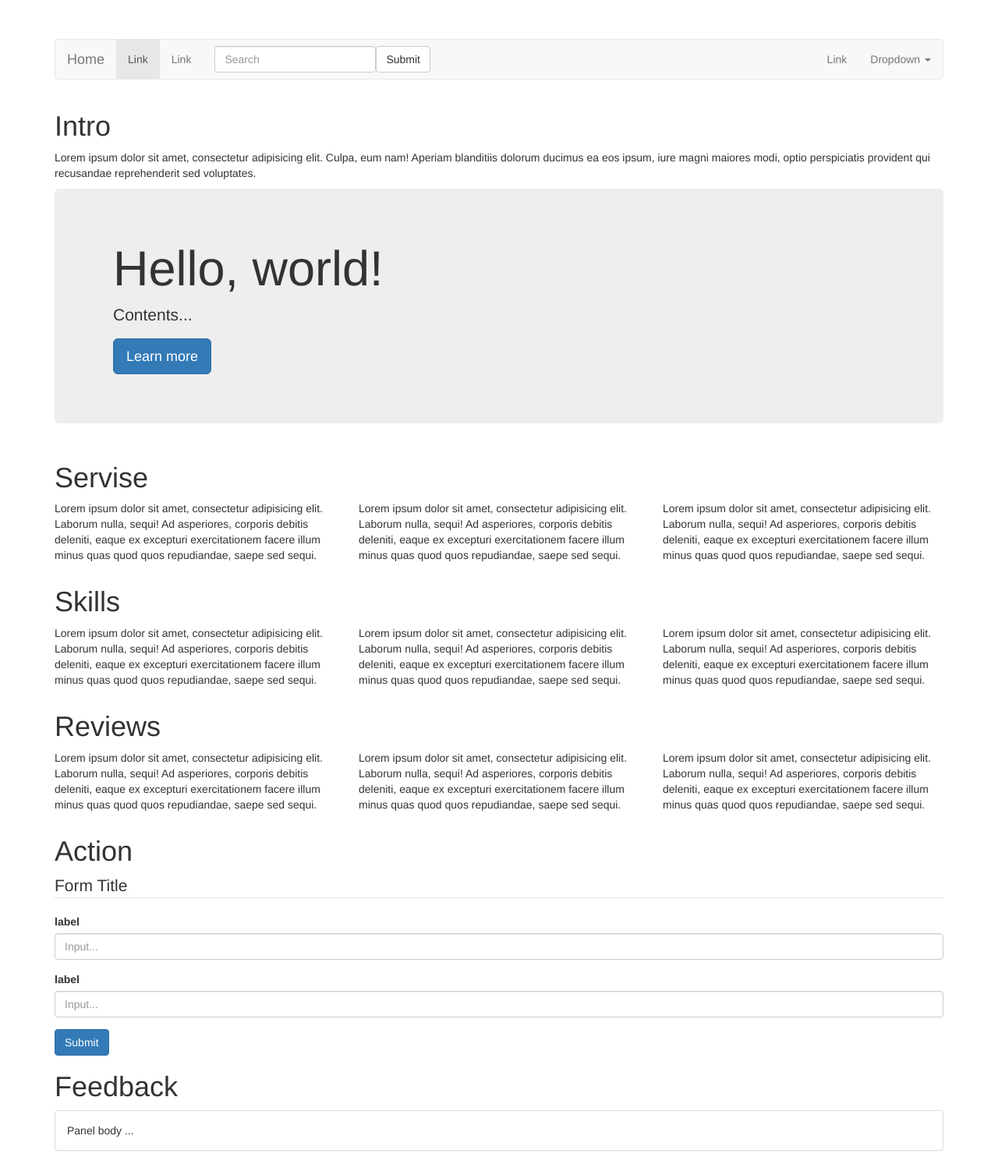
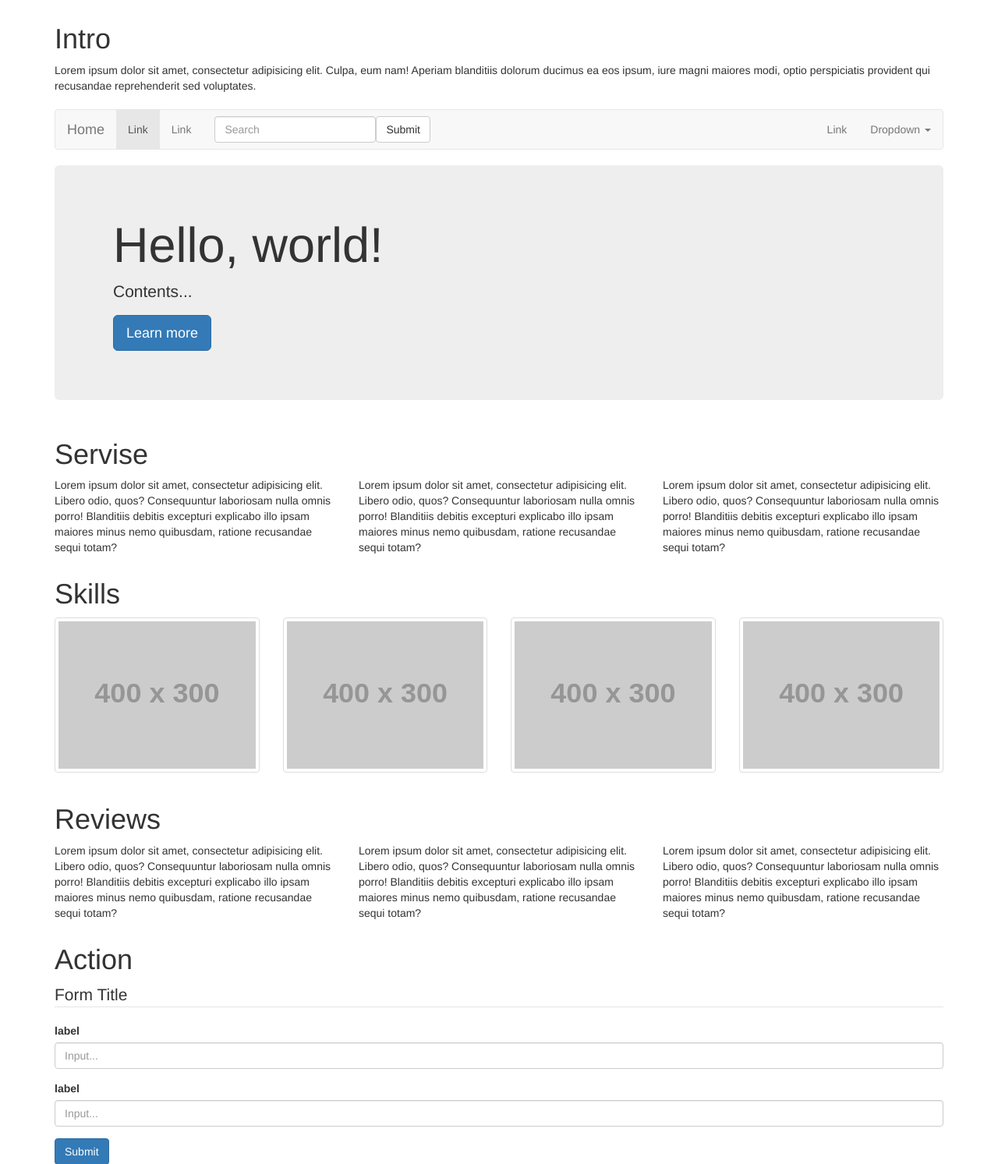
Before and after one commit to beatum/landing, a Django app: page / in a window 1280 px wide. Shown: the top 1493 px of the page at 78% size. Run offline with Django 3.2, Linux system fonts and the light colour scheme; some libraries are stand-ins or nearby versions.

Commit message:
Main templates for start landing page

```diff
--- a/landing/page/static/css/landing-page.css
+++ b/landing/page/static/css/landing-page.css
@@ -15,8 +15,8 @@ code and optimize to reponsive with nested style.
 TABLE OF CONTENTS
 
 1. HTML & BODY              / #wrapper
-2. Main navigation          / #navbar
-3. Intro section            / #intro
+2. Intro section            / #intro
+3. Main navigation          / #navbar
 4. Promo section            / #promo
 5. Service section          / #service
 6. Skills section           / #skills
@@ -55,9 +55,10 @@ body {
 #wrapper{
     padding-bottom: 50px;
 }
+
 /*------------------------------------------------------------------
-2. Main navigation
+2. Intro
 -------------------------------------------------------------------*/
-#navbar {
-    padding-top: 50px;
+#intro {
+    padding: 10px 0;
 }
--- a/landing/page/templates/page/index.html
+++ b/landing/page/templates/page/index.html
@@ -2,6 +2,15 @@
 {% load static %}
 {% block body_content %}
   <div id="wrapper">
+    <div id="intro">
+      <div class="container">
+        <h1>Intro</h1>
+
+        <p>Lorem ipsum dolor sit amet, consectetur adipisicing elit. Culpa, eum nam! Aperiam blanditiis dolorum ducimus
+          ea eos ipsum, iure magni maiores modi, optio perspiciatis provident qui recusandae reprehenderit sed
+          voluptates.</p>
+      </div>
+    </div>
     <div id="navbar">
       <div class="container">
         <nav class="navbar navbar-default" role="navigation">
@@ -44,20 +53,14 @@
         </nav>
       </div>
     </div>
-    <div id="intro">
-      <div class="container">
-        <h1>Intro</h1>
-        <p>Lorem ipsum dolor sit amet, consectetur adipisicing elit. Culpa, eum nam! Aperiam blanditiis dolorum ducimus
-          ea eos ipsum, iure magni maiores modi, optio perspiciatis provident qui recusandae reprehenderit sed
-          voluptates.</p>
-      </div>
-    </div>
     <div id="promo">
       <div class="container">
         <div class="jumbotron">
           <div class="container">
             <h1>Hello, world!</h1>
+
             <p>Contents...</p>
+
             <p><a class="btn btn-primary btn-lg">Learn more</a></p>
           </div>
         </div>
@@ -66,27 +69,22 @@
     <div id="service">
       <div class="container">
         <h1>Servise</h1>
+
         <div class="row">
           <div class="col-xs-4 col-sm-4 col-md-4 col-lg-4">
-            <p>
-              Lorem ipsum dolor sit amet, consectetur adipisicing elit. Laborum nulla, sequi! Ad asperiores, corporis
-              debitis deleniti, eaque ex excepturi exercitationem facere illum minus quas quod quos repudiandae, saepe
-              sed sequi.
-            </p>
+            <p>Lorem ipsum dolor sit amet, consectetur adipisicing elit. Libero odio, quos? Consequuntur laboriosam
+              nulla omnis porro! Blanditiis debitis excepturi explicabo illo ipsam maiores minus nemo quibusdam, ratione
+              recusandae sequi totam?</p>
           </div>
           <div class="col-xs-4 col-sm-4 col-md-4 col-lg-4">
-            <p>
-              Lorem ipsum dolor sit amet, consectetur adipisicing elit. Laborum nulla, sequi! Ad asperiores, corporis
-              debitis deleniti, eaque ex excepturi exercitationem facere illum minus quas quod quos repudiandae, saepe
-              sed sequi.
-            </p>
+            <p>Lorem ipsum dolor sit amet, consectetur adipisicing elit. Libero odio, quos? Consequuntur laboriosam
+              nulla omnis porro! Blanditiis debitis excepturi explicabo illo ipsam maiores minus nemo quibusdam, ratione
+              recusandae sequi totam?</p>
           </div>
           <div class="col-xs-4 col-sm-4 col-md-4 col-lg-4">
-            <p>
-              Lorem ipsum dolor sit amet, consectetur adipisicing elit. Laborum nulla, sequi! Ad asperiores, corporis
-              debitis deleniti, eaque ex excepturi exercitationem facere illum minus quas quod quos repudiandae, saepe
-              sed sequi.
-            </p>
+            <p>Lorem ipsum dolor sit amet, consectetur adipisicing elit. Libero odio, quos? Consequuntur laboriosam
+              nulla omnis porro! Blanditiis debitis excepturi explicabo illo ipsam maiores minus nemo quibusdam, ratione
+              recusandae sequi totam?</p>
           </div>
         </div>
       </div>
@@ -94,27 +92,27 @@
     <div id="skills">
       <div class="container">
         <h1>Skills</h1>
+
         <div class="row">
-          <div class="col-xs-4 col-sm-4 col-md-4 col-lg-4">
-            <p>
-              Lorem ipsum dolor sit amet, consectetur adipisicing elit. Laborum nulla, sequi! Ad asperiores, corporis
-              debitis deleniti, eaque ex excepturi exercitationem facere illum minus quas quod quos repudiandae, saepe
-              sed sequi.
-            </p>
+          <div class="col-lg-3 col-md-4 col-xs-6 thumb">
+            <a class="thumbnail" href="#">
+              <img class="img-responsive" src="http://placehold.it/400x300" alt="">
+            </a>
           </div>
-          <div class="col-xs-4 col-sm-4 col-md-4 col-lg-4">
-            <p>
-              Lorem ipsum dolor sit amet, consectetur adipisicing elit. Laborum nulla, sequi! Ad asperiores, corporis
-              debitis deleniti, eaque ex excepturi exercitationem facere illum minus quas quod quos repudiandae, saepe
-              sed sequi.
-            </p>
+          <div class="col-lg-3 col-md-4 col-xs-6 thumb">
+            <a class="thumbnail" href="#">
+              <img class="img-responsive" src="http://placehold.it/400x300" alt="">
+            </a>
           </div>
-          <div class="col-xs-4 col-sm-4 col-md-4 col-lg-4">
-            <p>
-              Lorem ipsum dolor sit amet, consectetur adipisicing elit. Laborum nulla, sequi! Ad asperiores, corporis
-              debitis deleniti, eaque ex excepturi exercitationem facere illum minus quas quod quos repudiandae, saepe
-              sed sequi.
-            </p>
+          <div class="col-lg-3 col-md-4 col-xs-6 thumb">
+            <a class="thumbnail" href="#">
+              <img class="img-responsive" src="http://placehold.it/400x300" alt="">
+            </a>
+          </div>
+          <div class="col-lg-3 col-md-4 col-xs-6 thumb">
+            <a class="thumbnail" href="#">
+              <img class="img-responsive" src="http://placehold.it/400x300" alt="">
+            </a>
           </div>
         </div>
       </div>
@@ -122,27 +120,22 @@
     <div id="reviews">
       <div class="container">
         <h1>Reviews</h1>
+
         <div class="row">
           <div class="col-xs-4 col-sm-4 col-md-4 col-lg-4">
-            <p>
-              Lorem ipsum dolor sit amet, consectetur adipisicing elit. Laborum nulla, sequi! Ad asperiores, corporis
-              debitis deleniti, eaque ex excepturi exercitationem facere illum minus quas quod quos repudiandae, saepe
-              sed sequi.
-            </p>
+            <p>Lorem ipsum dolor sit amet, consectetur adipisicing elit. Libero odio, quos? Consequuntur laboriosam
+              nulla omnis porro! Blanditiis debitis excepturi explicabo illo ipsam maiores minus nemo quibusdam, ratione
+              recusandae sequi totam?</p>
           </div>
           <div class="col-xs-4 col-sm-4 col-md-4 col-lg-4">
-            <p>
-              Lorem ipsum dolor sit amet, consectetur adipisicing elit. Laborum nulla, sequi! Ad asperiores, corporis
-              debitis deleniti, eaque ex excepturi exercitationem facere illum minus quas quod quos repudiandae, saepe
-              sed sequi.
-            </p>
+            <p>Lorem ipsum dolor sit amet, consectetur adipisicing elit. Libero odio, quos? Consequuntur laboriosam
+              nulla omnis porro! Blanditiis debitis excepturi explicabo illo ipsam maiores minus nemo quibusdam, ratione
+              recusandae sequi totam?</p>
           </div>
           <div class="col-xs-4 col-sm-4 col-md-4 col-lg-4">
-            <p>
-              Lorem ipsum dolor sit amet, consectetur adipisicing elit. Laborum nulla, sequi! Ad asperiores, corporis
-              debitis deleniti, eaque ex excepturi exercitationem facere illum minus quas quod quos repudiandae, saepe
-              sed sequi.
-            </p>
+            <p>Lorem ipsum dolor sit amet, consectetur adipisicing elit. Libero odio, quos? Consequuntur laboriosam
+              nulla omnis porro! Blanditiis debitis excepturi explicabo illo ipsam maiores minus nemo quibusdam, ratione
+              recusandae sequi totam?</p>
           </div>
         </div>
       </div>
```
Also changed, not shown: other parts of landing/page/templates/page/index.html (+5 -1 lines).
